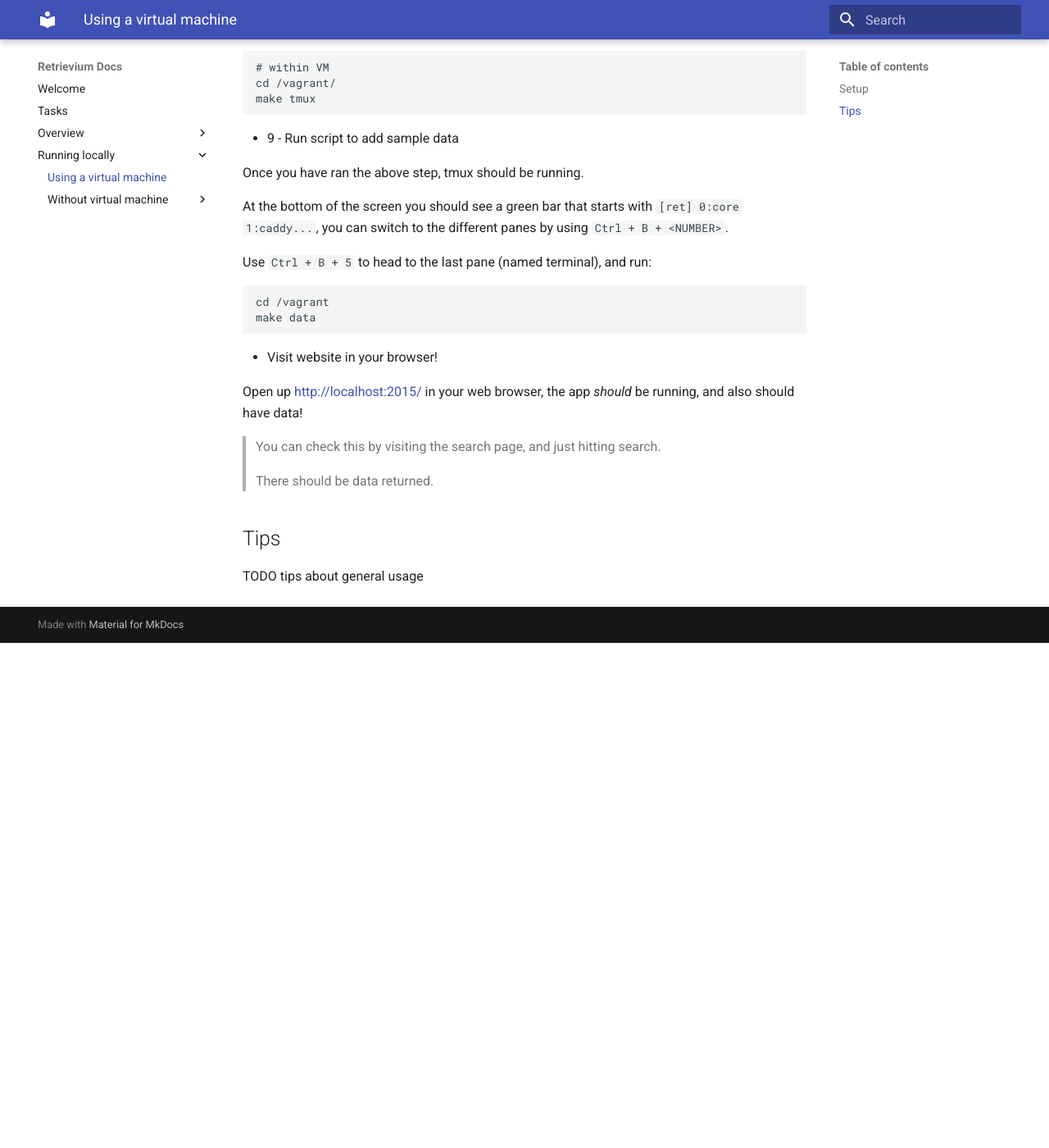
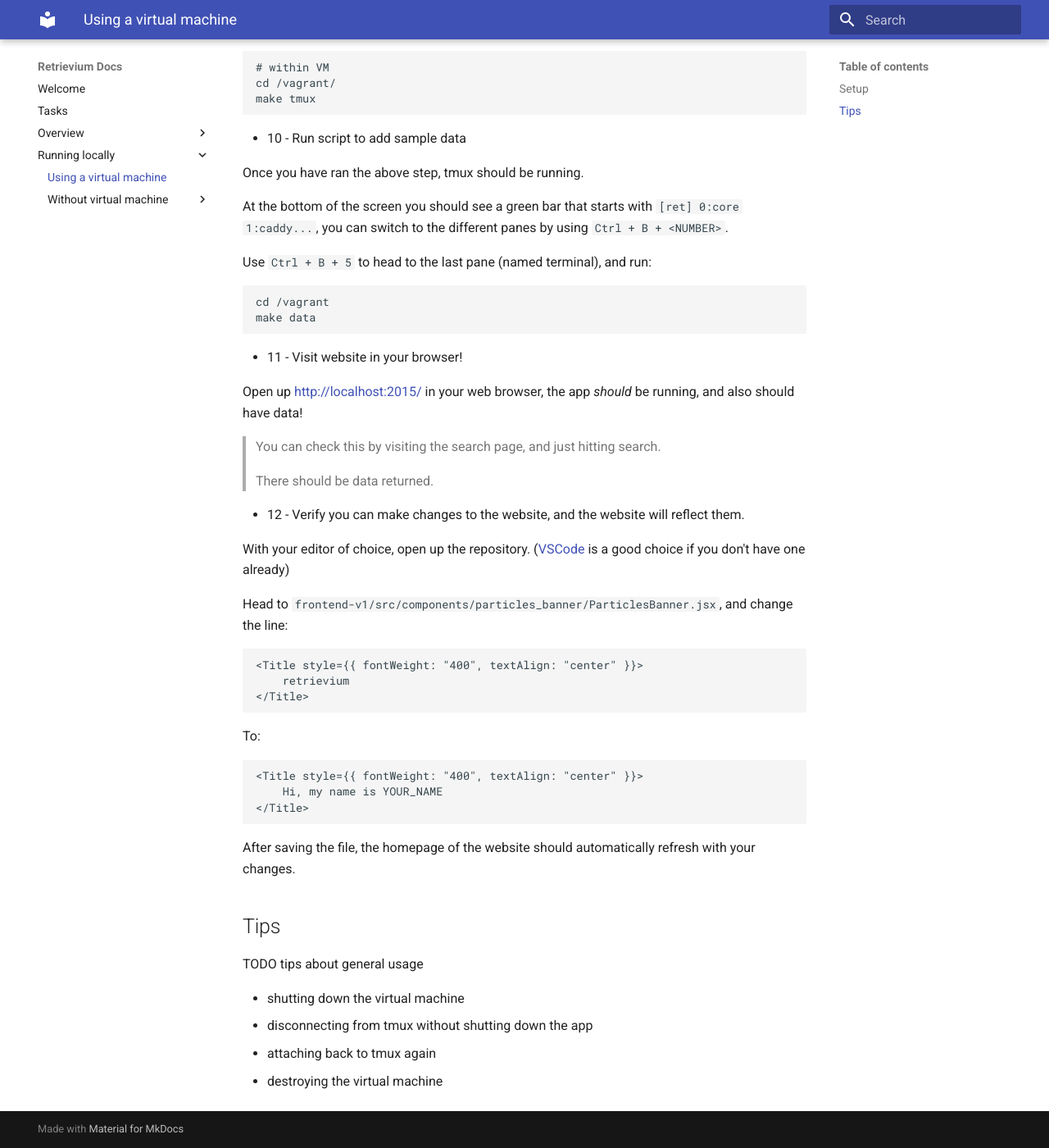
Before and after one commit to retrievium/docs, an MkDocs documentation site: the page built from docs/running-locally/using-virtual-machine.md, in a window 1280 px wide and 1400 px high, scrolled down 1542 px. Shown: the whole window at 82% size. Built offline with MkDocs 1.6.1 and Material for MkDocs 9.7.7, drawn with Linux system fonts in a browser that asks for light colours; before the commit the page ends 2326 px from its top, so only the background shows below that.

Commit message:
expand using virt

````diff
--- a/docs/running-locally/using-virtual-machine.md
+++ b/docs/running-locally/using-virtual-machine.md
@@ -69,7 +69,7 @@ cd /vagrant/
 make tmux
 ```
 
-- 9 - Run script to add sample data
+- 10 - Run script to add sample data
 
 Once you have ran the above step, tmux should be running.
 
@@ -82,7 +82,7 @@ cd /vagrant
 make data
 ```
 
-- Visit website in your browser!
+- 11 - Visit website in your browser!
 
 Open up [http://localhost:2015/](http://localhost:2015/) in your web browser, the app _should_ be running, and also should have data!
 
@@ -90,6 +90,33 @@ Open up [http://localhost:2015/](http://localhost:2015/) in your web browser, th
 >
 > There should be data returned.
 
+- 12 - Verify you can make changes to the website, and the website will reflect them.
+
+With your editor of choice, open up the repository. ([VSCode](https://code.visualstudio.com/) is a good choice if you don't have one already)
+
+Head to `frontend-v1/src/components/particles_banner/ParticlesBanner.jsx`, and change the line:
+
+```js
+<Title style={{ fontWeight: "400", textAlign: "center" }}>
+    retrievium
+</Title>
+```
+
+To:
+
+```js
+<Title style={{ fontWeight: "400", textAlign: "center" }}>
+    Hi, my name is YOUR_NAME
+</Title>
+```
+
+After saving the file, the homepage of the website should automatically refresh with your changes.
+
 ## Tips
 
 TODO tips about general usage
+
+- shutting down the virtual machine
+- disconnecting from tmux without shutting down the app
+- attaching back to tmux again
+- destroying the virtual machine
````
Also changed, not shown: README.md (+2 -0 lines).
